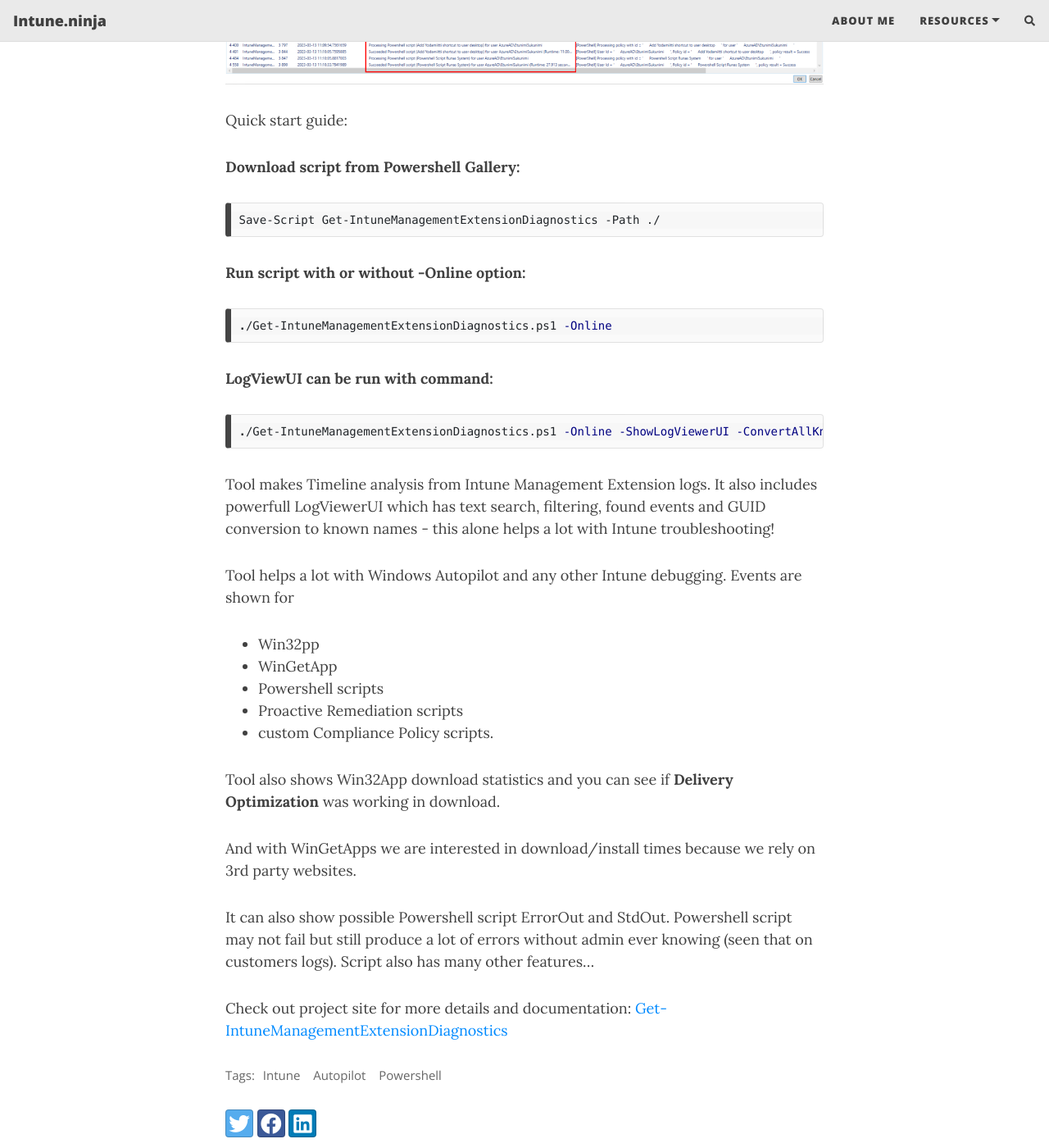
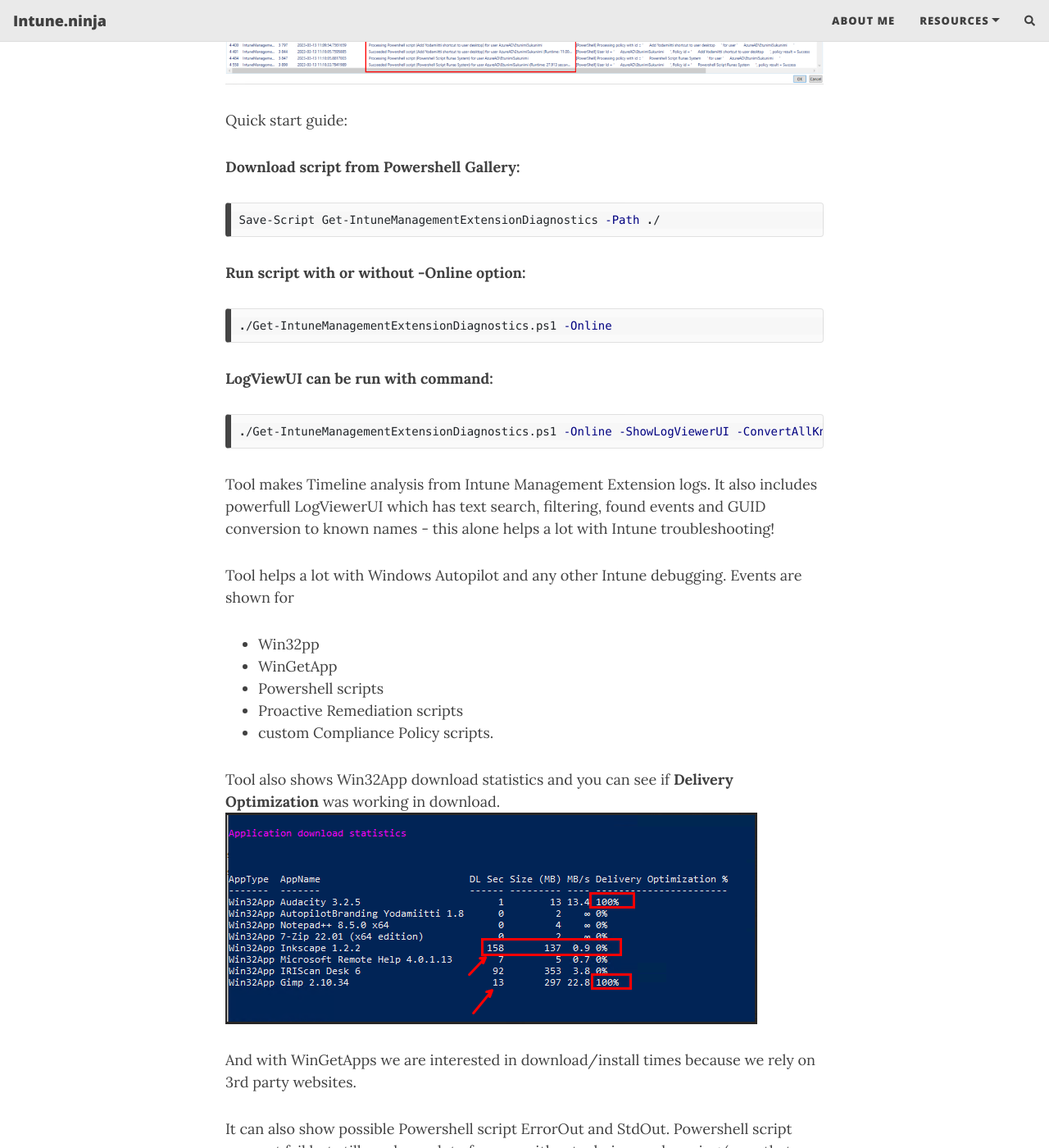
Before and after one commit to petripaavola/petripaavola.github.io, a Jekyll site: the page built from _posts/2023-03-13-Get-IntuneManagementExtensionDiagnostics-released.md, in a window 1280 px wide and 1400 px high, scrolled down 1496 px. Shown: the whole window at 82% size. Built offline with Jekyll 4.4.1, drawn with Linux system fonts in a browser that asks for light colours; nearby versions of some CDN libraries; comment, search, counter and statistics services are not loaded; some of the changed text lies outside the part shown.

Commit message:
update blog

````diff
--- a/_posts/2023-03-13-Get-IntuneManagementExtensionDiagnostics-released.md
+++ b/_posts/2023-03-13-Get-IntuneManagementExtensionDiagnostics-released.md
@@ -17,9 +17,9 @@
 Quick start guide:
 
 **Download script from Powershell Gallery:**
-~~~
+```powershell
 Save-Script Get-IntuneManagementExtensionDiagnostics -Path ./
-~~~
+```
 
 **Run script with or without -Online option:**
 ```powershell
@@ -41,6 +41,7 @@
 *  custom Compliance Policy scripts.
 
 Tool also shows Win32App download statistics and you can see if **Delivery Optimization** was working in download.
+![Win32App-DeliveryOptimization](/assets/img/Win32App-DeliveryOptimization.png)
 
 And with WinGetApps we are interested in download/install times because we rely on 3rd party websites.
 
````
Also changed, not shown: other parts of _posts/2023-03-13-Get-IntuneManagementExtensionDiagnostics-released.md (+2 -0 lines), assets/img/Win32App-DeliveryOptimization.png (added).
